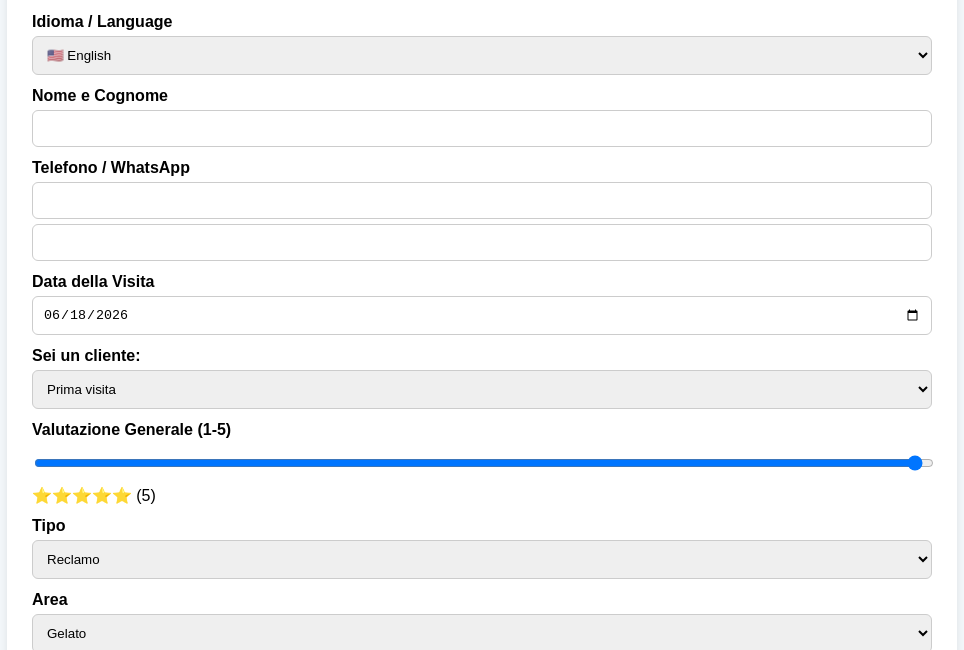
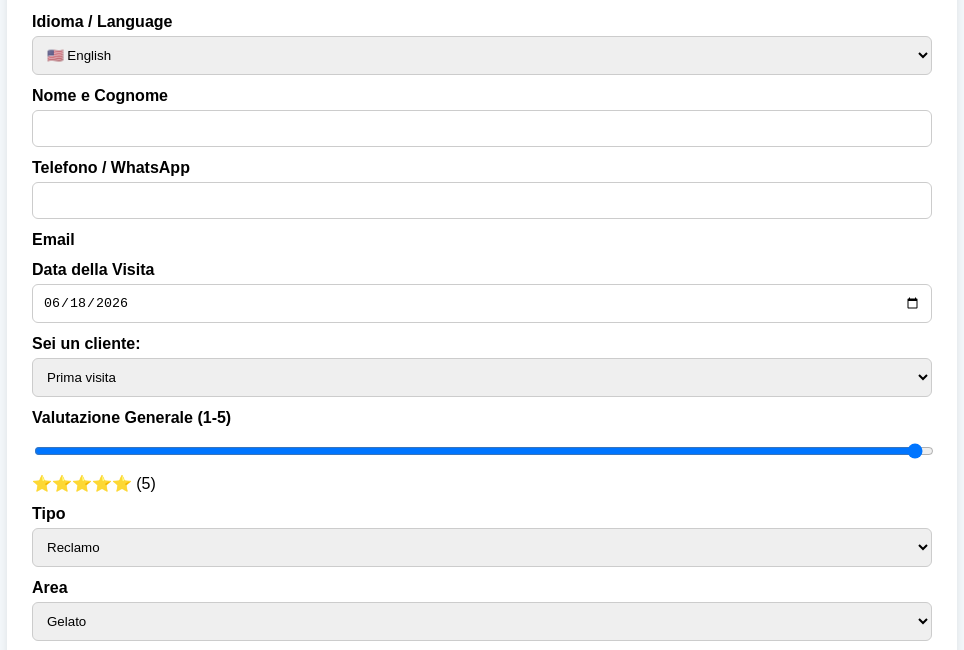
Before and after one commit to Volaregelato/volare-feedback, a plain HTML site: page index.html in a window 1280 px wide. Shown: the part 146-796 px from the top of the page, without its empty margins (158-1122 px from the left). Drawn offline with Linux system fonts and the light colour scheme.

Commit message:
Update index.html

```diff
--- a/index.html
+++ b/index.html
@@ -40,7 +40,7 @@ button:hover{opacity:.9}
 
 <label>Telefono / WhatsApp</label>
 <input type="text" name="telefono">
-
+<label>Email</label
 <input type="email" name="email" required>
  <label>Data della Visita</label>
 <input type="date" name="dataVisita">
```
